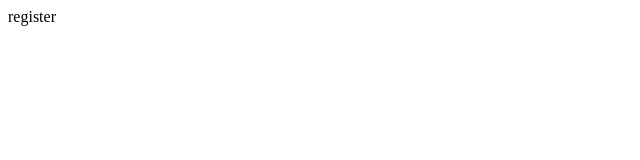
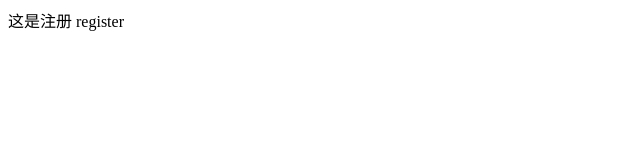
Before and after one commit to yiqisweet/node, a website: page express-master/views/register.html in a window 1280 px wide. Shown: the whole page, without its empty margins (0-640 px from the left). Drawn offline with Linux system fonts and the light colour scheme.

Commit message:
Update register.html

```diff
--- a/express-master/views/register.html
+++ b/express-master/views/register.html
@@ -5,6 +5,7 @@
     <title><%=title %></title>
   </head>
   <body>
+    这是注册
  register
   </body>
 </html>
```
